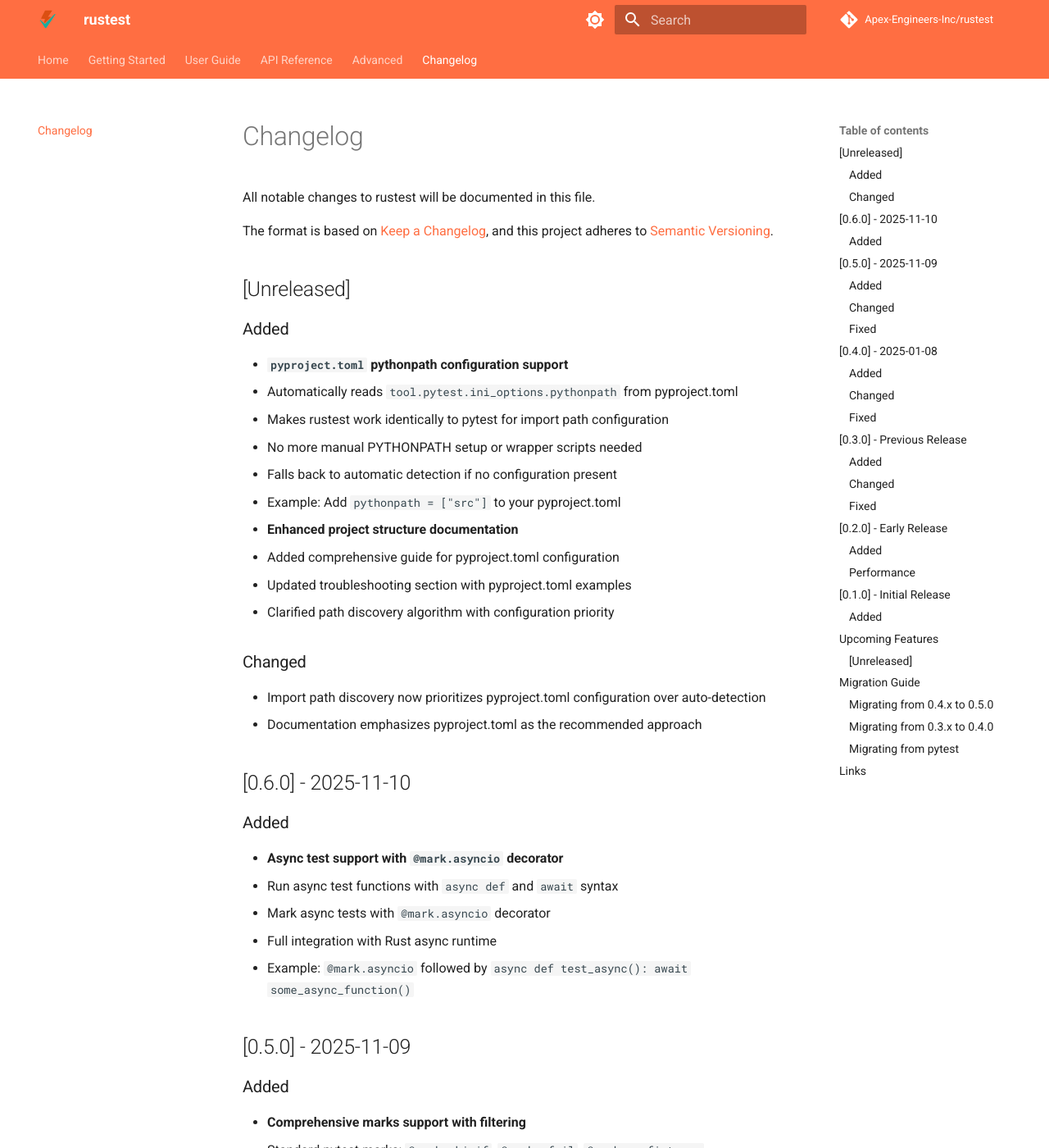
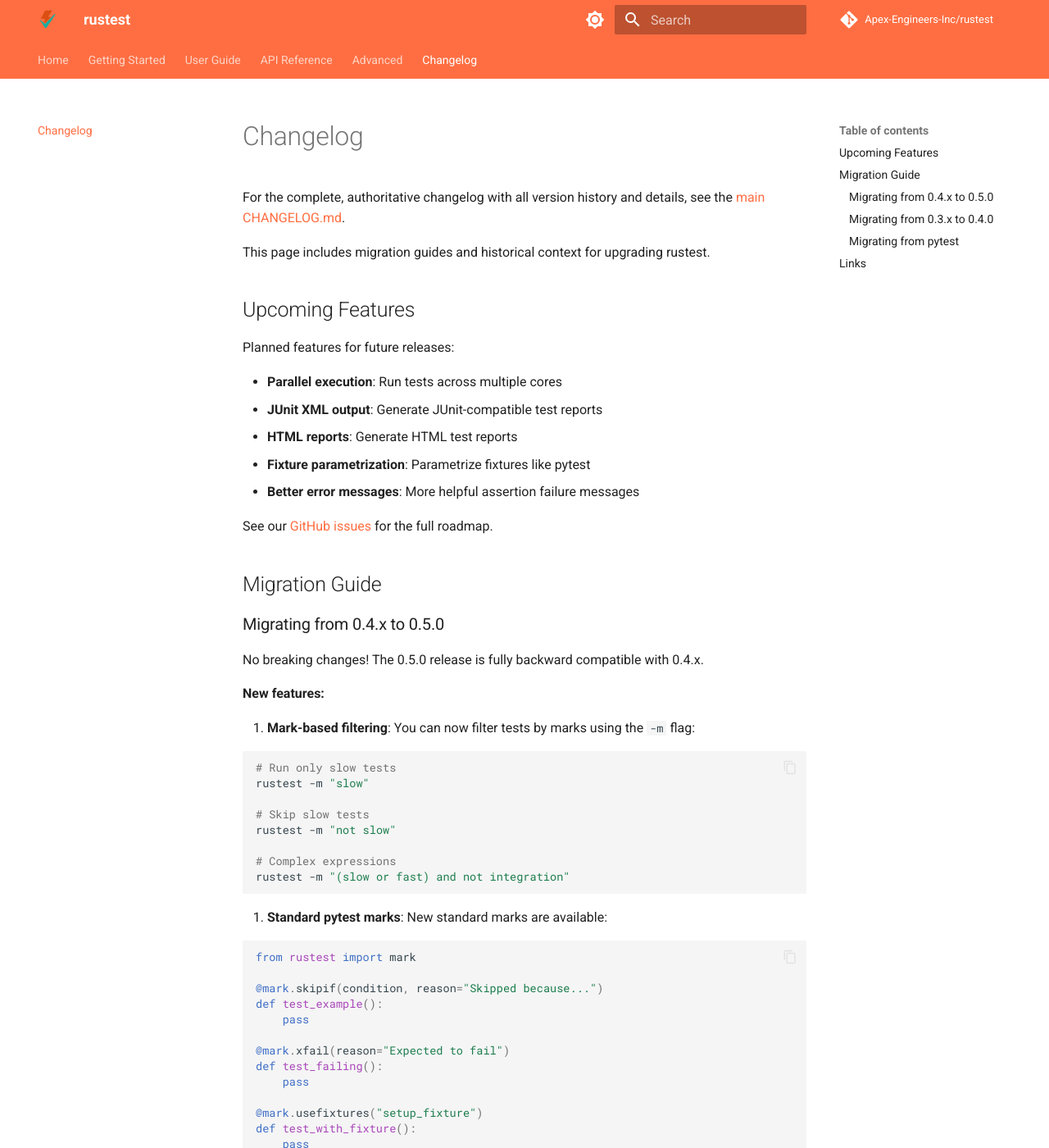
Before and after one commit to Apex-Engineers-Inc/rustest, an MkDocs documentation site: the page built from docs/changelog.md, in a window 1280 px wide and 1400 px high. Shown: the whole window at 82% size. Built offline with MkDocs 1.6.1 and Material for MkDocs 9.7.7, drawn with Linux system fonts in a browser that asks for light colours; comment, search, counter and statistics services are not loaded; some of the changed text lies outside the part shown.

Commit message:
Bump version to 0.8.1 and consolidate changelogs (#53)
- Updated version from 0.8.0 to 0.8.1 in both Cargo.toml and pyproject.toml
- Added v0.8.1 release notes documenting the pyproject.toml pythonpath configuration support
- Consolidated duplicate changelog entries by making CHANGELOG.md the authoritative source
- Updated docs/changelog.md to reference the main CHANGELOG.md and removed duplicate version history
- Kept migration guides and future features in docs/changelog.md for user reference

Co-authored-by: Claude <noreply@anthropic.com>

```diff
--- a/Cargo.toml
+++ b/Cargo.toml
@@ -1,6 +1,6 @@
 [package]
 name = "rustest-core"
-version = "0.8.0"
+version = "0.8.1"
 edition = "2021"
 authors = ["rustest contributors"]
 description = "A hyper-performant pytest-compatible test runner powered by Rust"
--- a/docs/changelog.md
+++ b/docs/changelog.md
@@ -1,130 +1,10 @@
 # Changelog
 
-All notable changes to rustest will be documented in this file.
+For the complete, authoritative changelog with all version history and details, see the [main CHANGELOG.md](../CHANGELOG.md).
 
-The format is based on [Keep a Changelog](https://keepachangelog.com/en/1.0.0/),
-and this project adheres to [Semantic Versioning](https://semver.org/spec/v2.0.0.html).
-
-## [Unreleased]
-
-### Added
-- **`pyproject.toml` pythonpath configuration support**
-  - Automatically reads `tool.pytest.ini_options.pythonpath` from pyproject.toml
-  - Makes rustest work identically to pytest for import path configuration
-  - No more manual PYTHONPATH setup or wrapper scripts needed
-  - Falls back to automatic detection if no configuration present
-  - Example: Add `pythonpath = ["src"]` to your pyproject.toml
-- **Enhanced project structure documentation**
-  - Added comprehensive guide for pyproject.toml configuration
-  - Updated troubleshooting section with pyproject.toml examples
-  - Clarified path discovery algorithm with configuration priority
-
-### Changed
-- Import path discovery now prioritizes pyproject.toml configuration over auto-detection
-- Documentation emphasizes pyproject.toml as the recommended approach
-
-## [0.6.0] - 2025-11-10
-
-### Added
-- **Async test support with `@mark.asyncio` decorator**
-  - Run async test functions with `async def` and `await` syntax
-  - Mark async tests with `@mark.asyncio` decorator
-  - Full integration with Rust async runtime
-  - Example: `@mark.asyncio` followed by `async def test_async(): await some_async_function()`
-
-## [0.5.0] - 2025-11-09
-
-### Added
-- **Comprehensive marks support with filtering**
-  - Standard pytest marks: `@mark.skipif`, `@mark.xfail`, `@mark.usefixtures`
-  - Mark filtering with `-m/--marks` CLI flag
-  - Boolean expressions in mark filters: `and`, `or`, `not`, and parentheses
-  - Mark expression parser and evaluator
-  - Examples: `rustest -m "slow"`, `rustest -m "not slow"`, `rustest -m "(slow or fast) and not integration"`
-- **Documentation improvements**
-  - MkDocs-based documentation with Material theme
-  - Automatic API reference generation via mkdocstrings
-  - GitHub Pages deployment at https://apex-engineers-inc.github.io/rustest
-  - Enhanced conftest.py documentation with nested file support
-  - Auto-documentation script for CLI help output
-
-### Changed
-- Migrated from README-based docs to comprehensive MkDocs structure
-- Updated documentation icons to Material Design icons
-- Improved mark data storage in Rust (full mark data with args and kwargs)
-
-### Fixed
-- Tuple to list conversion for mark args in PyO3 bindings
-- Documentation rendering issues with emoji icons
-
-## [0.4.0] - 2025-01-08
-
-### Added
-- Python markdown block support - test Python code blocks in markdown files
-- Built-in markdown testing similar to pytest-codeblocks but faster
-- CLI flag `--no-codeblocks` to disable markdown testing
-- Python API parameter `enable_codeblocks` for programmatic control
-
-### Changed
-- Bumped package version from 0.3.0 to 0.4.0
-- Enhanced conftest.py documentation
-
-### Fixed
-- Updated uv.lock with correct version
-
-## [0.3.0] - Previous Release
-
-### Added
-- Test class support with fixture methods
-- Class-scoped fixtures
-- Nested conftest.py support
-- Yield fixtures with setup/teardown
-- Custom marks system (`@mark.slow`, `@mark.integration`, etc.)
-- Mark arguments support (`@mark.timeout(seconds=30)`)
-- Exception testing with `raises()`
-- Floating-point comparison with `approx()`
-- Collection comparison support in `approx()`
-- Complex number support in `approx()`
-
-### Changed
-- Improved fixture resolution performance
-- Enhanced test discovery speed
-- Better error messages and tracebacks
-
-### Fixed
-- Various bug fixes and stability improvements
-
-## [0.2.0] - Early Release
-
-### Added
-- Basic test discovery
-- Fixture support with scopes (function, class, module, session)
-- Parametrization with `@parametrize`
-- Test skipping with `@skip`
-- CLI with pattern filtering (`-k`)
-- Output capture control (`--no-capture`)
-- Python API with `run()` function
-- Test reporting with `RunReport` and `TestResult`
-
-### Performance
-- ~2x faster than pytest on integration suite
-- Rust-native test discovery
-- Optimized fixture resolution
-
-## [0.1.0] - Initial Release
-
-### Added
-- Initial proof of concept
-- Basic pytest compatibility
-- Rust-powered test execution
-- Simple fixture support
-- Command-line interface
-
----
+This page includes migration guides and historical context for upgrading rustest.
 
 ## Upcoming Features
-
-### [Unreleased]
 
 Planned features for future releases:
 
--- a/pyproject.toml
+++ b/pyproject.toml
@@ -4,7 +4,7 @@ build-backend = "maturin"
 
 [project]
 name = "rustest"
-version = "0.8.0"
+version = "0.8.1"
 description = "Rust powered pytest-compatible runner"
 readme = "README.md"
 requires-python = ">=3.10"
```
Also changed, not shown: CHANGELOG.md (+20 -0 lines).
